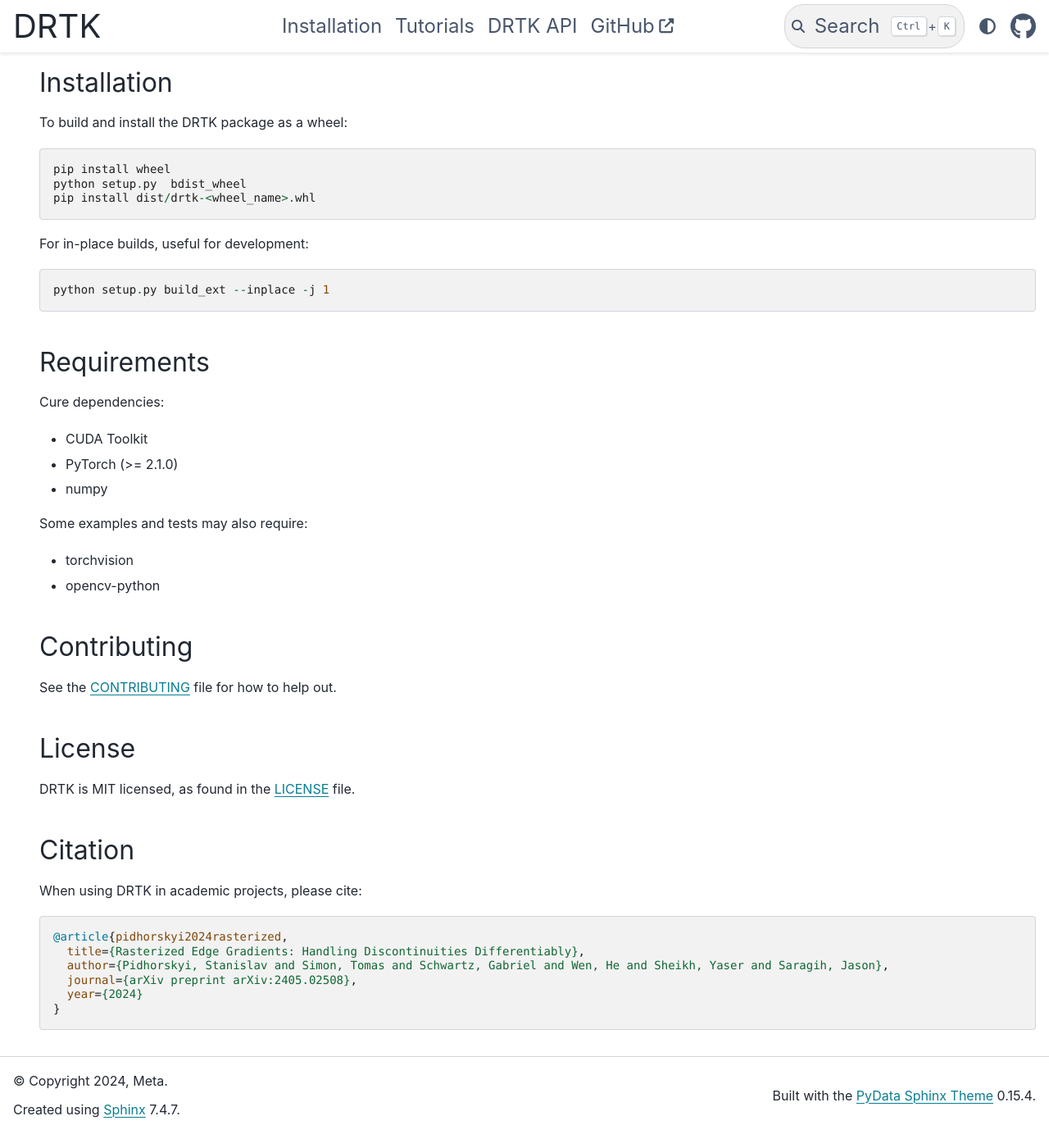
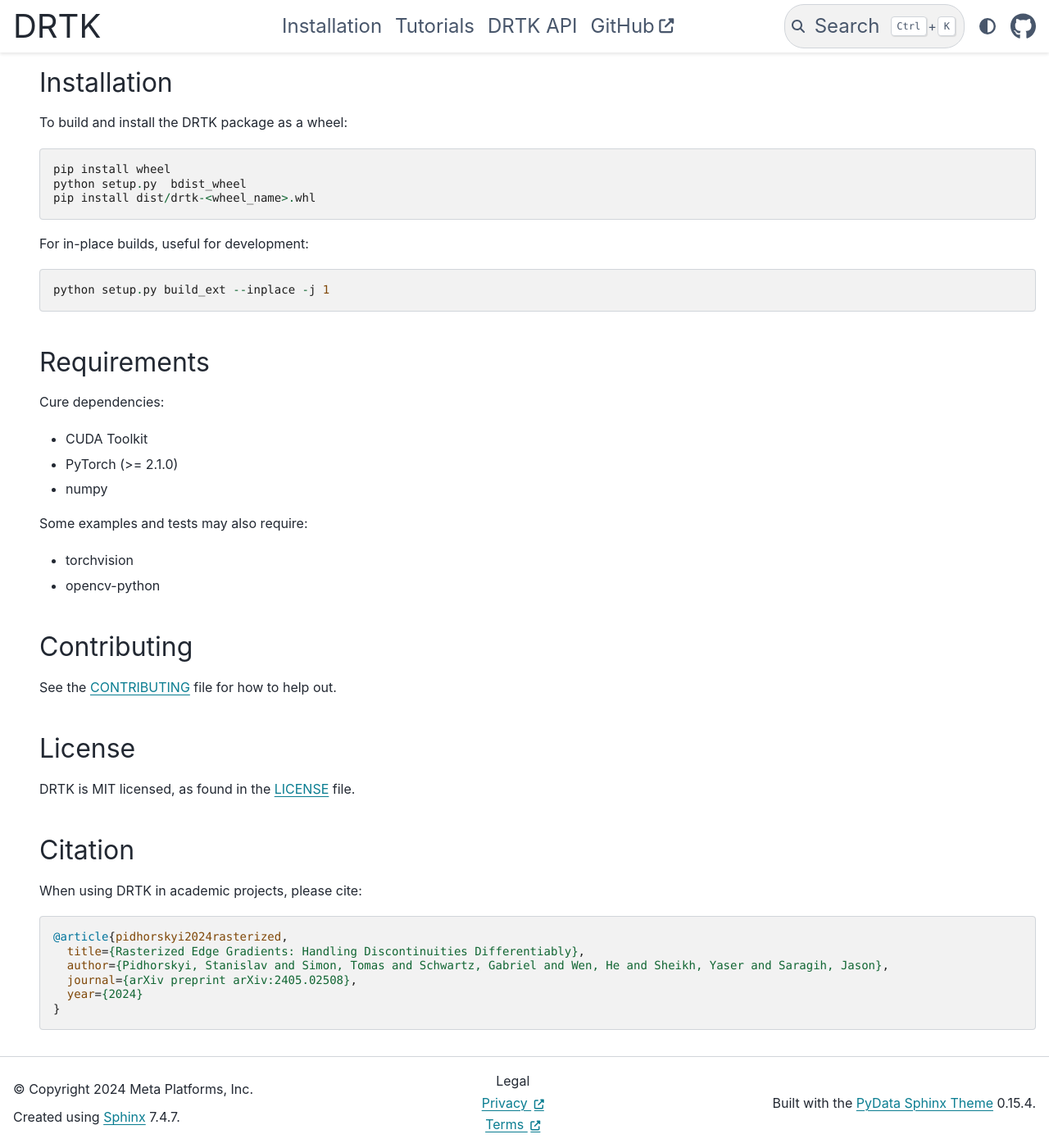
Before and after one commit to facebookresearch/DRTK, a Sphinx documentation site: the page built from docs/source/index.md, in a window 1280 px wide and 1400 px high, scrolled down 1671 px. Shown: the whole window at 82% size. Built offline with Sphinx 7.4.7 and the PyData theme 0.15.4, drawn with Linux system fonts in a browser that asks for light colours.

Commit message:
Added missing copyright, terms of use, privacy
Summary:
Fixing Automated checkup

https://www.internalfb.com/intern/opensource/github/repo/978273877280726/checkup/

Reviewed By: una-dinosauria

Differential Revision: D63753101

fbshipit-source-id: 550464583a0a81c79a87c351de0e0aae2041db5f

```diff
--- a/docs/source/_static/custom.css
+++ b/docs/source/_static/custom.css
@@ -69,3 +69,10 @@
 p.bd-links__title {
   visibility: collapse;
 }
+
+.external_link::after {
+  font: var(--fa-font-solid);
+  content: var(--pst-icon-external-link);
+  font-size: 0.75em;
+  margin-left: 0.3em;
+}
--- /dev/null
+++ b/docs/source/_templates/legal.html
@@ -0,0 +1,28 @@
+<div class="footer-item">
+    <p class="copyright">
+        Legal
+        <br>
+    </p>
+</div>
+<div class="footer-item">
+    <p class="copyright">
+        <a class="external_link"
+           href="https://opensource.facebook.com/legal/privacy/"
+           target="_blank"
+           rel="noreferrer noopener">
+            Privacy
+        </a>
+        <br>
+    </p>
+</div>
+<div class="footer-item">
+    <p class="copyright">
+        <a class="external_link"
+           href="https://opensource.facebook.com/legal/terms/"
+           target="_blank"
+           rel="noreferrer noopener">
+            Terms
+        </a>
+        <br>
+    </p>
+</div>
--- a/docs/source/conf.py
+++ b/docs/source/conf.py
@@ -1,4 +1,7 @@
-#!/usr/bin/env python3
+# Copyright (c) Meta Platforms, Inc. and affiliates.
+#
+# This source code is licensed under the MIT license found in the
+# LICENSE file in the root directory of this source tree.
 
 # -- Path setup --------------------------------------------------------------
 
@@ -17,7 +20,7 @@
 # -- Project information -----------------------------------------------------
 
 project = "DRTK"
-copyright = "2024, Meta"
+copyright = "2024 Meta Platforms, Inc"
 author = "Meta"
 version = __version__
 
@@ -55,6 +58,7 @@
     "navbar_align": "content",
     "navbar_start": ["navbar-logo"],
     "navbar_end": ["theme-switcher", "navbar-icon-links"],
+    "footer_center": ["legal"],
     "collapse_navigation": True,
     "secondary_sidebar_items": ["page-toc"],
     "show_prev_next": False,
@@ -80,4 +84,5 @@
 }
 
 html_static_path = ["_static"]
+templates_path = ["_templates"]
 html_css_files = ["custom.css"]
```
